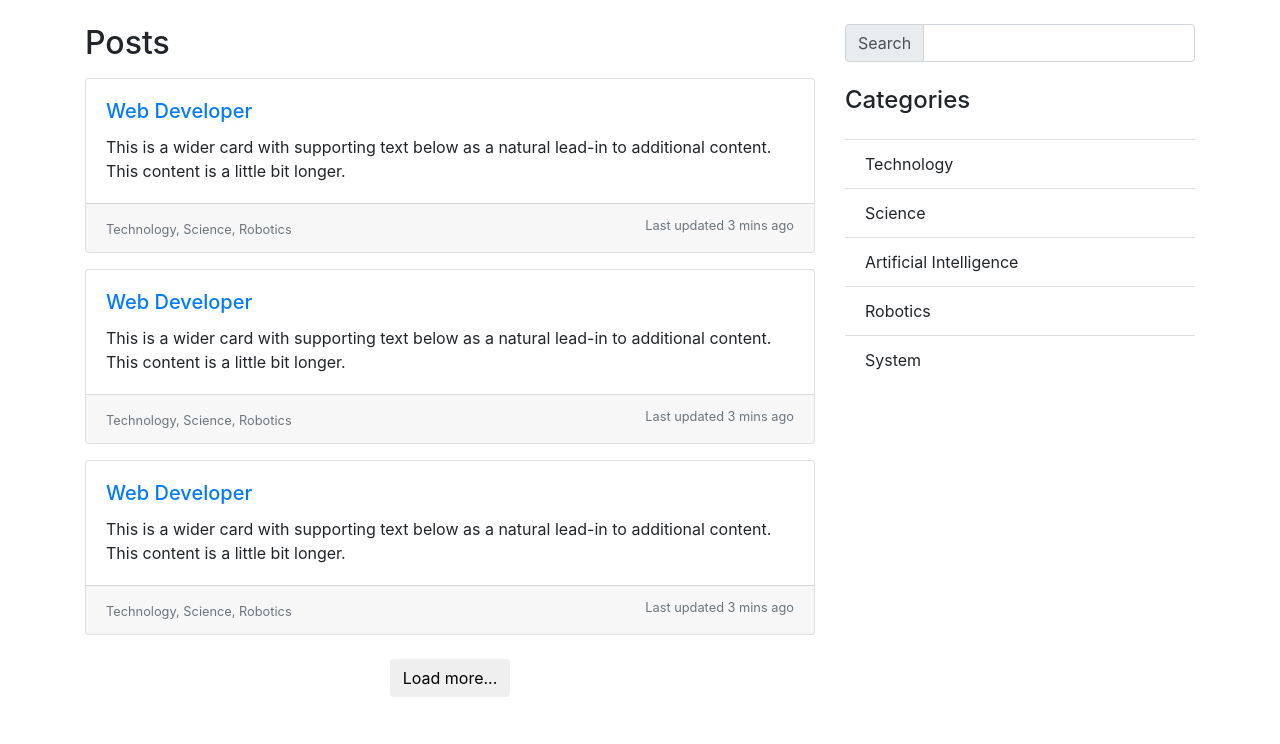
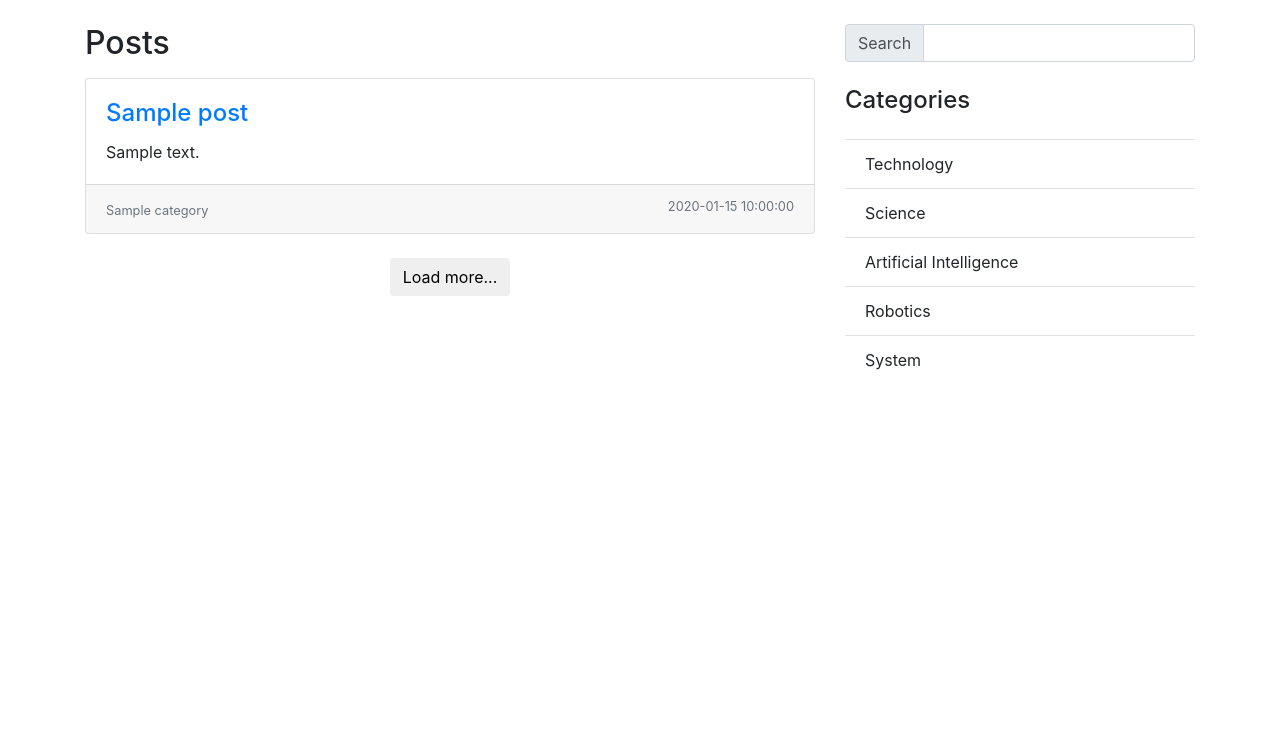
Before and after one commit to jeffreybalmes/php_rest_api, a PHP site: page / in a window 1280 px wide. Shown: the part 56-800 px from the top of the page. Run offline with PHP 8.4, Linux system fonts and the light colour scheme; tables that the repository leaves empty or names only in its code hold one stand-in row (values such as "Sample post").

Commit message:
Database & Read

```diff
--- /dev/null
+++ b/config/Database.php
@@ -0,0 +1,23 @@
+<?php
+
+   class Database {
+      // Database Params
+      private $host = 'localhost';
+      private $db_name = 'myblog';
+      private $username = 'root';
+      private $password = '';
+      private $conn;
+
+      public function connect() {
+         $this->conn = null;
+
+         try {
+            $this->conn = new PDO('mysql:host='. $this->host .';dbname='. $this->db_name, $this->username, $this->password);
+            $this->conn->setAttribute(PDO::ATTR_ERRMODE, PDO::ERRMODE_EXCEPTION);
+         } catch(PDOException $e) {
+            echo 'Connection Error: ' . $e->getMessage();
+         }
+
+         return $this->conn;
+      }
+   }
--- a/index.php
+++ b/index.php
@@ -1,3 +1,46 @@
+<?php
+   include_once 'config/Database.php';
+   include_once 'models/Post.php';
+
+   // Instantiate DB & connect
+   $database = new Database();
+   $db = $database->connect();
+
+   // Instantiate blog post object
+   $post = new Post($db);
+
+   // Blog post query
+   $result = $post->read();
+   // Get row count
+   $num = $result->rowCount();
+
+   // Check if any posts
+   if ($num > 0) {
+
+      // Post array
+      $post_arr = array();
+
+      while ($row = $result->fetch(PDO::FETCH_ASSOC)) {
+         extract($row);
+
+         $post_item = array(
+            'id' => $id,
+            'title' => $title,
+            'body' => html_entity_decode($body),
+            'author' => $author,
+            'category_id' => $category_id,
+            'category_name' => $category_name,
+            'created_at' => $created_at
+         );
+
+         // Push to data
+         array_push($post_arr, $post_item);
+      }
+
+      // Turn to JSON & output
+      // $posts = json_encode($post_arr);
+   }
+?>
 <?php include('inc/header.php'); ?>
 <?php include('inc/navbar.php'); ?>
 
@@ -5,44 +48,24 @@
       <div class="row mt-4">
          <div class="col-md-8">
             <h2 class="mb-3">Posts</h2>
+
+            <?php foreach($post_arr as $post): ?>
                <div class="card mb-3">
                   <div class="card-body">
-                  <h5 class="card-title"><a href="single.html">Web Developer</a></h5>
-                  <p class="card-text">This is a wider card with supporting text below as a natural lead-in to additional content. This content is a little bit longer.</p>
+                     <h4 class="card-title"><a href="single.php?id=<?php echo $post['id']; ?>"><?php echo $post['title']; ?></a></h4>
+                     <p class="card-text"><?php echo $post['body']; ?></p>
                   </div>
                   <div class="card-footer">
-                  <small class="text-muted">Technology, Science, Robotics</small>
-                  <small class="text-muted float-right">Last updated 3 mins ago</small>
+                     <small class="text-muted"><?php echo $post['category_name']; ?></small>
+                     <small class="text-muted float-right"><?php echo $post['created_at']; ?></small>
                   </div>
                </div> <!-- /.card -->
-            <div class="card mb-3">
-               <div class="card-body">
-                  <h5 class="card-title"><a href="#">Web Developer</a></h5>
-                  <p class="card-text">This is a wider card with supporting text below as a natural lead-in to additional content.
-                     This content is a little bit longer.</p>
-               </div>
-               <div class="card-footer">
-                  <small class="text-muted">Technology, Science, Robotics</small>
-                  <small class="text-muted float-right">Last updated 3 mins ago</small>
-               </div>
-            </div> <!-- /.card -->
-            <div class="card mb-3">
-               <div class="card-body">
-                  <h5 class="card-title"><a href="#">Web Developer</a></h5>
-                  <p class="card-text">This is a wider card with supporting text below as a natural lead-in to additional content.
-                     This content is a little bit longer.</p>
-               </div>
-               <div class="card-footer">
-                  <small class="text-muted">Technology, Science, Robotics</small>
-                  <small class="text-muted float-right">Last updated 3 mins ago</small>
-               </div>
-            </div> <!-- /.card -->
+            <?php endforeach; ?>
+
             <div class="form-group text-center mt-4">
                <button class="btn btn-default">Load more...</button>
             </div>
-
          </div> <!-- /.col-md-8 -->
-
          <?php include('inc/sidebar.php'); ?>
       </div>
    </div>
--- /dev/null
+++ b/models/Post.php
@@ -0,0 +1,51 @@
+<?php
+class Post
+{
+      // DB Stuff
+   private $conn;
+   private $table = 'posts';
+
+      // Post Properties
+   public $id;
+   public $category_id;
+   public $category_name;
+   public $title;
+   public $body;
+   public $author;
+   public $created_at;
+
+      // Constructor with DB
+   public function __construct($db)
+   {
+      $this->conn = $db;
+   }
+
+      // Get Posts
+   public function read()
+   {
+         //  Create query
+      $query = 'SELECT
+               c.name as category_name,
+               p.id,
+               p.category_id,
+               p.title,
+               p.body,
+               p.author,
+               p.created_at
+            FROM
+               ' . $this->table . ' p
+            LEFT JOIN
+               categories c ON p.category_id = c.id
+            ORDER BY
+               p.created_at DESC';
+
+         // Prepare Statement
+      $stmt = $this->conn->prepare($query);
+
+         // Execute query
+      $stmt->execute();
+
+      return $stmt;
+   }
+
+}
```
Lines whose indentation alone changed are shown as unchanged.
